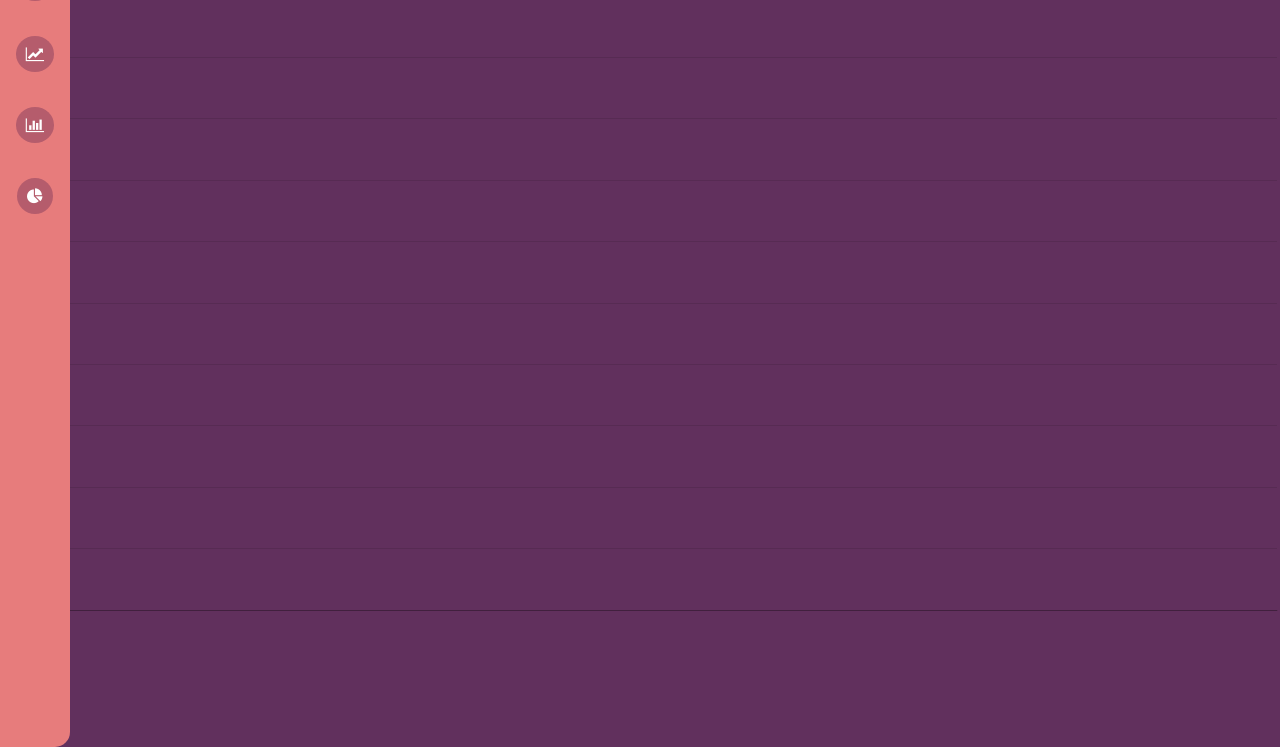
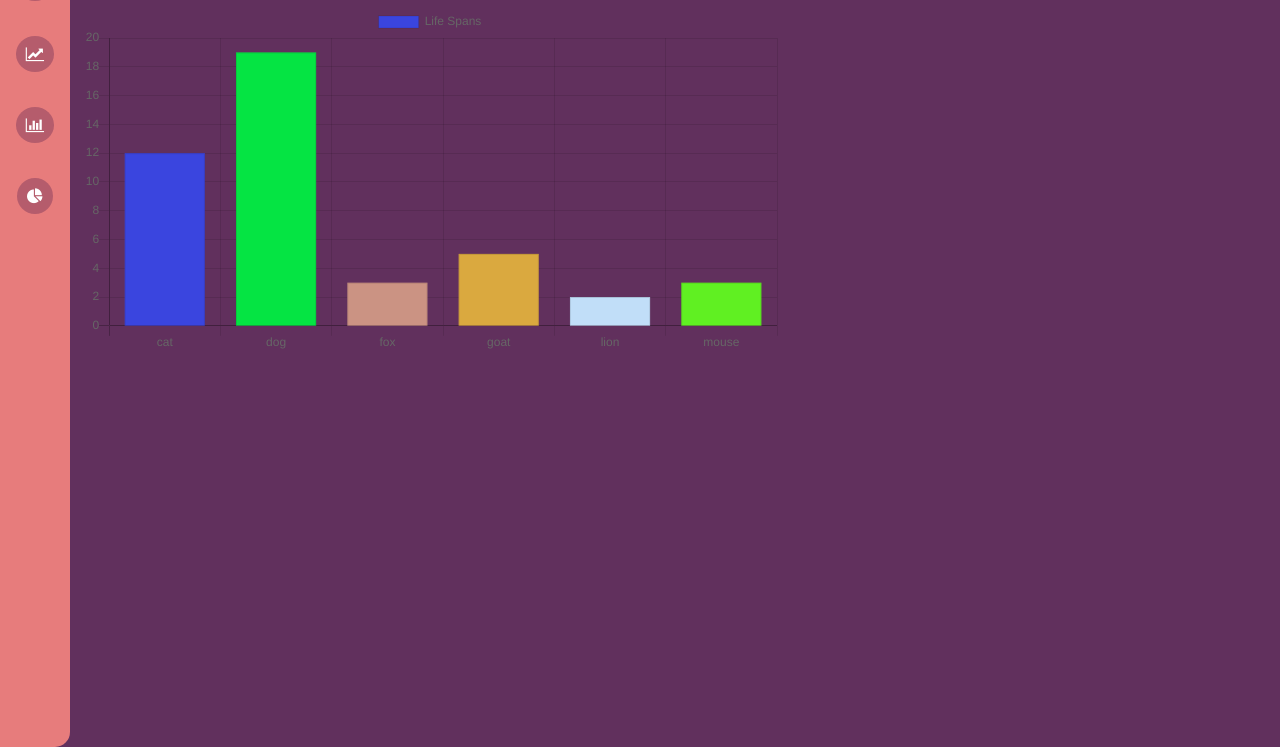
Before and after one commit to talopl/anaylituca, a website built with Parcel: page src/index.html in a window 1280 px wide. Shown: the part 53-800 px from the top of the page. Built offline with nearby package versions, Linux system fonts and the light colour scheme.

Commit message:
added the chart

```diff
--- a/src/index.html
+++ b/src/index.html
@@ -26,7 +26,7 @@
     <main>
       <h1 class="title">Average Life Span of Animals</h1>
       <section class="graph" name="graph">
-        <canvas id="graph"></canvas>
+        <canvas id="graph" width="500"></canvas>
       </section>
     </main>
   </body>
--- a/src/script.js
+++ b/src/script.js
@@ -1,4 +1,13 @@
 import "./styles.scss";
+
+function getRandomColor() {
+  const red = Math.floor(Math.random() * 255);
+  const blue = Math.floor(Math.random() * 255);
+  const green = Math.floor(Math.random() * 255);
+  return `rgb(${red}, ${green}, ${blue})`;
+}
+
+const backgroundColors = [];
 
 const AnimalsLifeSpan = {
   cat: 30,
@@ -9,12 +18,38 @@ const AnimalsLifeSpan = {
   mouse: 4,
 };
 
-gsap.from("icons-nav", { duration: 1, x: "-100%" });
+for (let i = 0; i < Object.keys(AnimalsLifeSpan).length; i++) {
+  backgroundColors.push(getRandomColor());
+}
+gsap.from(".icons-nav", { duration: 2, x: "-100%" });
 
 const graphCtx = document.getElementById("graph").getContext("2d");
 
 const chart = new Chart(graphCtx, {
   type: "bar",
+  data: {
+    labels: Object.keys(AnimalsLifeSpan),
+    datasets: [
+      {
+        label: "Life Spans",
+        data: [12, 19, 3, 5, 2, 3],
+        backgroundColor: backgroundColors,
+        borderWidth: 1,
+        fontColor: "#fff",
+      },
+    ],
+  },
+  options: {
+    scales: {
+      yAxes: [
+        {
+          ticks: {
+            beginAtZero: true,
+          },
+        },
+      ],
+    },
+  },
 });
 
 console.log(chart.type);
--- a/src/styles.scss
+++ b/src/styles.scss
@@ -54,6 +54,21 @@ body {
   }
 }
 
+.graph {
+  position: absolute;
+  width: 700px;
+  max-width: 90%;
+  margin-left: 80px;
+  margin-right: 50%;
+  margin-top: 20px;
+}
+
+@media only screen and (max-width: 750px) {
+  .graph {
+    width: 350px;
+  }
+}
+
 @media only screen and (max-width: 560px) {
   .title {
     display: none;
```
Also changed, not shown: dist/index.html, 4 other files.
